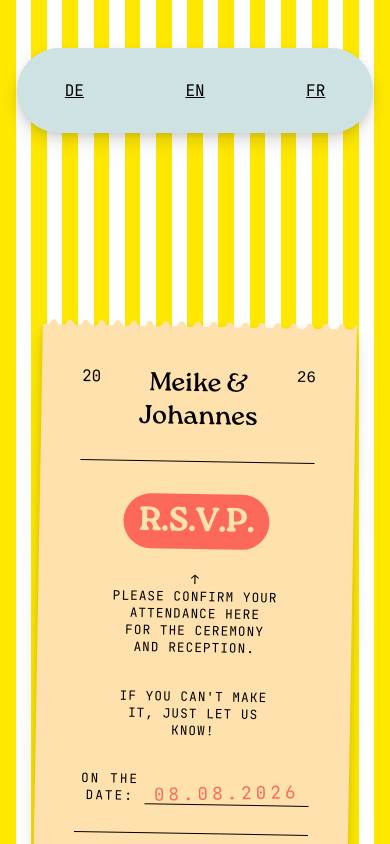
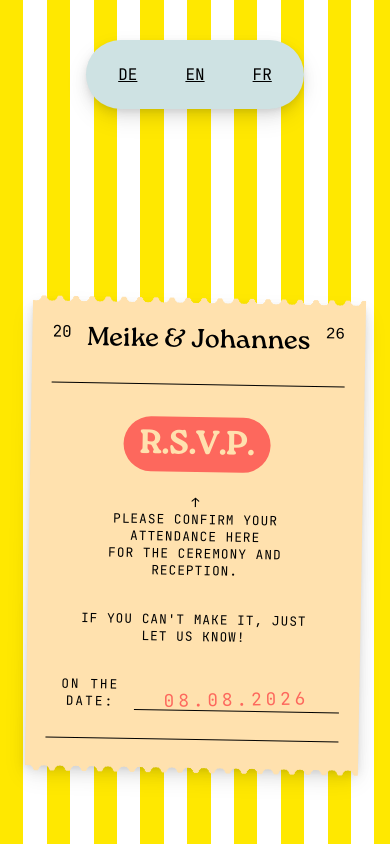
Before and after one commit to Klingebeil/save-the-date, a plain HTML site: page index.html in a window 390 px wide. Shown: the part 625-1469 px from the top of the page. Drawn offline with Linux system fonts and the light colour scheme.

Commit message:
overflow issue fix mobile

```diff
--- a/styles.css
+++ b/styles.css
@@ -30,11 +30,13 @@ body {
     background-image: repeating-linear-gradient(to right, var(--c-yellow) 0px, var(--c-yellow) 4vw, transparent 4vw, transparent 8vw);
     font-size: 1em;
     color: var(--c-text);
+    padding: 0 !important;
+    margin: 0 !important;
 }
 
 #header {
     /* background-color: var(--c-yellow); */
-    width: 100vw;
+    /*width: 100vw;*/
     height: 95vh;
     display: flex;
     flex-direction: column;
@@ -138,12 +140,14 @@ h4 {
 
 /* LANGUAGES */
 #languages {
-    width: 25vw;
+    width: fit-content;
     max-width: 300px;
     margin: auto;
     background-color: var(--c-letter);
-    padding: 1em 2em;
+    padding: 0.5em 1em;
     border-radius: 3em;
+    gap: 1em;
+    justify-content: center;
     flex-direction: row !important;
 
     box-shadow: 0px 0px 1px rgba(3, 7, 18, 0.02),
@@ -387,6 +391,9 @@ hr{
 
 /* Media Styles */
 @media screen and (max-width: 750px) {
+    body {
+        background-image: repeating-linear-gradient(to right, var(--c-yellow) 0px, var(--c-yellow) 6vw, transparent 6vw, transparent 12vw);
+    }
     #header {
         height: 75vh;
         flex-direction: column;
@@ -397,9 +404,9 @@ hr{
         text-align: center;
     }
     .ticket {
-        max-width: 60vw;
-        width: 60vw;
-        padding: 40px;
+        max-width: 75vw;
+        width: 75vw;
+        padding: 20px;
     }
     .important-info {
         max-width: 70vw;
@@ -408,16 +415,15 @@ hr{
         & img {width: 80%;}
     }
     #stamp1 {
-        right: -30px;
+        right: -5px;
         width: 70%;
         top: -70px;
         filter: blur(0.4px) url(#filter);
     }
     #stamp2 {
-        left: -30px;
+        left: -10px;
         bottom: -150px;
         width: 70%;
         filter: blur(0.4px) url(#filter);
     }
-    #languages {width: 75vw;}
 }
```
